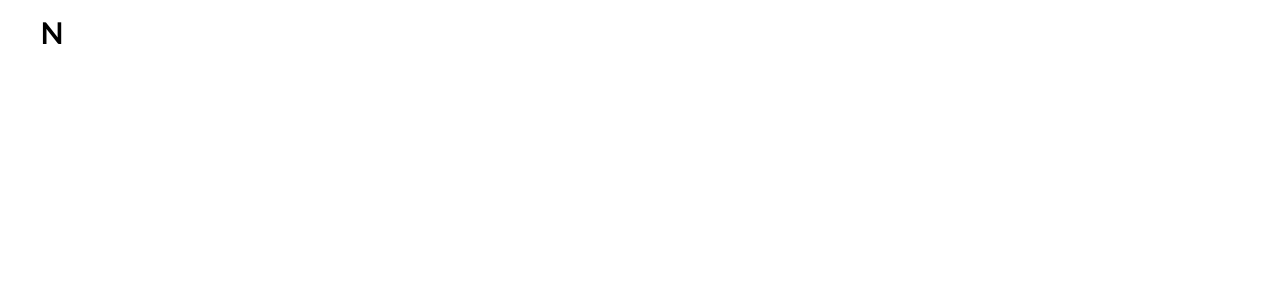
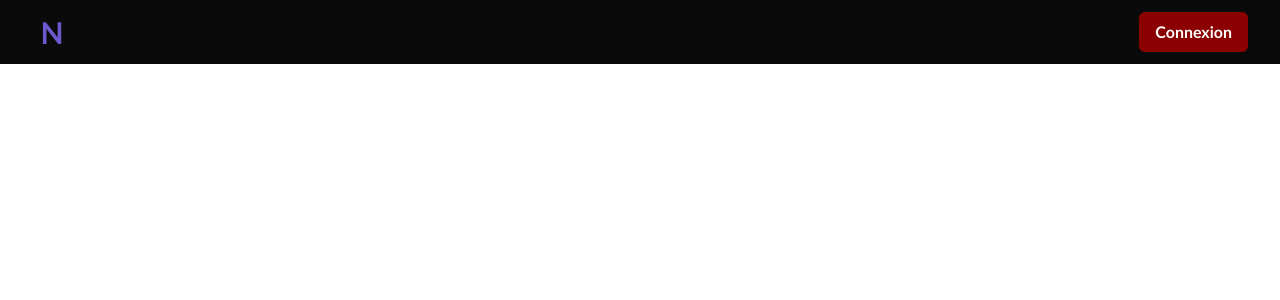
Before and after one commit to ClaymeCall/holbertonschool-nightfall, a React (Create React App) app in the folder src/frontend/: page / in a window 1280 px wide. Shown: the top 300 px of the page. Built offline with nearby package versions, Linux system fonts and the light colour scheme.

Commit message:
fix: tailwindcss

```diff
--- a/src/frontend/src/components/common/Navbar.jsx
+++ b/src/frontend/src/components/common/Navbar.jsx
@@ -2,11 +2,11 @@ import React from 'react';
 
 function Navbar() {
   return (
-    <nav className="flex justify-between items-center min-h-[64px] px-8 bg-noir-profond" aria-label="Navigation principale">
-      <a className="flex items-center color-red justify-center h-10 w-10 text-bleu-nuit text-3xl font-bold no-underline" href="/" aria-label="Nightfall, accueil">
+    <nav className="flex justify-between items-center min-h-[64px] px-8 bg-deep-black" aria-label="Navigation principale">
+      <a className="flex items-center justify-center h-10 w-10 text-night-mauve text-3xl font-bold no-underline" href="/" aria-label="Nightfall, accueil">
         N
       </a>
-      <button className="bg-rouge-sang text-white border-0 rounded-md cursor-pointer font-bold py-2 px-4" type="button">
+      <button className="bg-blood-red text-white border-0 rounded-md cursor-pointer font-bold py-2 px-4" type="button">
         Connexion
       </button>
     </nav>
--- a/src/frontend/src/index.css
+++ b/src/frontend/src/index.css
@@ -1,12 +1,16 @@
 @tailwind base;
 @tailwind components;
 @tailwind utilities;
+
+
 
 body {
   margin: 0;
   font-family: 'Trebuchet MS', sans-serif;
   -webkit-font-smoothing: antialiased;
   -moz-osx-font-smoothing: grayscale;
+  background-color: var(--deep-black);
+  color: white;
 }
 
 code {
--- a/src/frontend/tailwind.config.js
+++ b/src/frontend/tailwind.config.js
@@ -6,9 +6,9 @@ module.exports = {
   theme: {
     extend: {
       colors: {
-        'night-mauve': 'var(--night-mauve)',
-        'blood-red': 'var(--blood-red)',
-        'deep-black': 'var(--deep-black)',
+        'night-mauve': '#6a5acd',
+        'blood-red': '#8b0000',
+        'deep-black': '#0a0a0a',
       },
     },
   },
```
